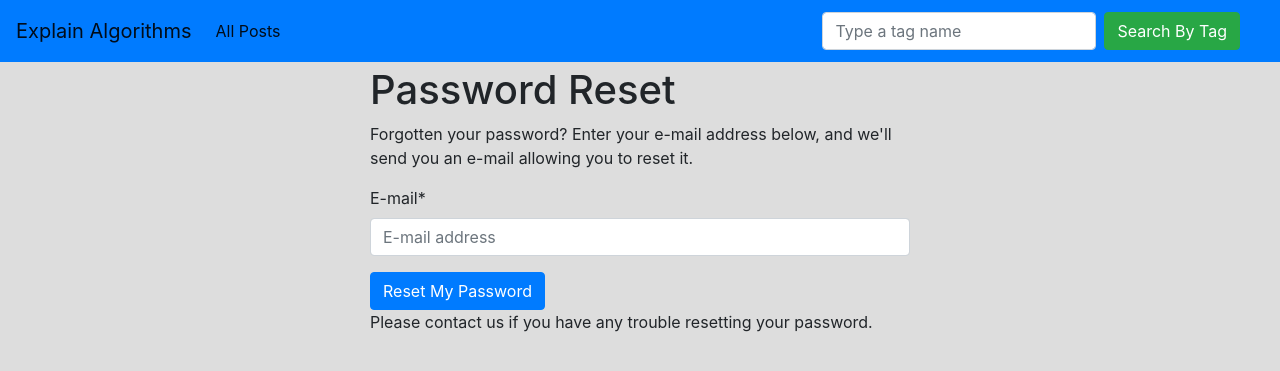
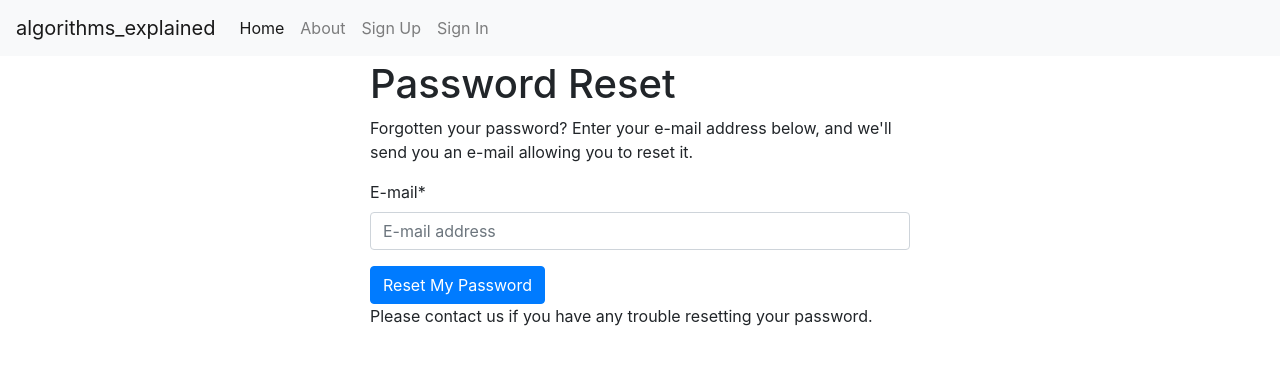
Before and after one commit to Zamy97/Algorithms_Explained, a Django app: page /accounts/password/reset/ in a window 1280 px wide. Shown: the top 371 px of the page. Run offline with Django 3.2, Linux system fonts and the light colour scheme; some libraries are stand-ins or nearby versions.

Commit message:
trying to figure out what the error is

```diff
--- a/algorithms_explained/templates/base.html
+++ b/algorithms_explained/templates/base.html
@@ -1,43 +1,33 @@
-{% load static i18n %}<!DOCTYPE html>
+{% load static i18n compress%}<!DOCTYPE html>
 <html lang="en">
   <head>
     <meta charset="utf-8">
     <meta http-equiv="x-ua-compatible" content="ie=edge">
-    <title>{% block title %}Explain Algorithms {% endblock title %}</title>
+    <title>{% block title %}algorithms_explained{% endblock title %}</title>
     <meta name="viewport" content="width=device-width, initial-scale=1.0">
     <meta name="description" content="">
     <meta name="author" content="">
-
-    <!-- These are the ones coming for the card view on the home route -->
-
-    <link href="//maxcdn.bootstrapcdn.com/bootstrap/4.0.0/css/bootstrap.min.css" rel="stylesheet" id="bootstrap-css">
-    <script src="//maxcdn.bootstrapcdn.com/bootstrap/4.0.0/js/bootstrap.min.js"></script>
-    <script src="//cdnjs.cloudflare.com/ajax/libs/jquery/3.2.1/jquery.min.js"></script>
 
     <!-- HTML5 shim, for IE6-8 support of HTML5 elements -->
     <!--[if lt IE 9]>
       <script src="https://cdnjs.cloudflare.com/ajax/libs/html5shiv/3.7.3/html5shiv.min.js"></script>
     <![endif]-->
 
-    <link rel="icon" href="{% static 'static/images/favicons/favicon.ico' %}">
+    <link rel="icon" href="{% static 'images/favicons/favicon.ico' %}">
 
     {% block css %}
-    <style type="text/css">
-   body { background: #DDDDDD !important; } /* Adding !important forces the browser to overwrite the default style applied by Bootstrap */
-    </style>
 
     <!-- Latest compiled and minified Bootstrap CSS -->
     <link href="https://stackpath.bootstrapcdn.com/bootstrap/4.3.1/css/bootstrap.min.css" rel="stylesheet" integrity="sha384-ggOyR0iXCbMQv3Xipma34MD+dH/1fQ784/j6cY/iJTQUOhcWr7x9JvoRxT2MZw1T" crossorigin="anonymous">
 
 
     <!-- Your stuff: Third-party CSS libraries go here -->
-
+    {% compress css %}
     <!-- This file stores project-specific CSS -->
 
     <link href="{% static 'css/project.css' %}" rel="stylesheet">
-    <link href="{% static 'css/home_view.css' %}" rel="stylesheet">
 
-
+    {% endcompress %}
     {% endblock %}
 
   </head>
@@ -45,53 +35,40 @@
   <body>
 
     <div class="mb-1">
-      <nav class="navbar navbar-expand-md navbar-light bg-primary">
+      <nav class="navbar navbar-expand-md navbar-light bg-light">
         <button class="navbar-toggler navbar-toggler-right" type="button" data-toggle="collapse" data-target="#navbarSupportedContent" aria-controls="navbarSupportedContent" aria-expanded="false" aria-label="Toggle navigation">
           <span class="navbar-toggler-icon"></span>
         </button>
-        <a class="navbar-brand" href="{% url 'algorithms:blog_index' %}">Explain Algorithms </a>
+        <a class="navbar-brand" href="{% url 'home' %}">algorithms_explained</a>
 
         <div class="collapse navbar-collapse" id="navbarSupportedContent">
           <ul class="navbar-nav mr-auto">
             <li class="nav-item active">
-              <a class="nav-link" href="{% url 'algorithms:blog_index' %}">All Posts <span class="sr-only">(current)</span></a>
+              <a class="nav-link" href="{% url 'home' %}">Home <span class="sr-only">(current)</span></a>
             </li>
-            <!-- <form class="form-inline">
-              <input class="form-control mr-sm-2" type="search" placeholder="Search by tags" aria-label="Search">
-              <button class="btn btn-outline-success my-2 my-sm-0" type="submit">Search</button>
-            </form> -->
-            <!-- <form class="form-inline my-2 my-lg-0">
-              <input class="form-control mr-sm-2" type="search" placeholder="Search" aria-label="Search">
-              <button class="btn btn-outline-success my-2 my-sm-1 mr-sm-4" type="submit">Search</button>
-
-            </form> -->
-            <!-- <li class="nav-item">
-            </li> -->
-            <!-- {% if request.user.is_authenticated %} -->
-              <!-- <li class="nav-item">
+            <li class="nav-item">
+              <a class="nav-link" href="{% url 'about' %}">About</a>
+            </li>
+            {% if request.user.is_authenticated %}
+              <li class="nav-item">
                 {# URL provided by django-allauth/account/urls.py #}
                 <a class="nav-link" href="{% url 'users:detail' request.user.username  %}">{% trans "My Profile" %}</a>
-              </li> -->
-              <!-- <li class="nav-item">
+              </li>
+              <li class="nav-item">
                 {# URL provided by django-allauth/account/urls.py #}
                 <a class="nav-link" href="{% url 'account_logout' %}">{% trans "Sign Out" %}</a>
-              </li> -->
-            <!-- {% else %} -->
-              <!-- <li class="nav-item">
+              </li>
+            {% else %}
+              <li class="nav-item">
                 {# URL provided by django-allauth/account/urls.py #}
                 <a id="sign-up-link" class="nav-link" href="{% url 'account_signup' %}">{% trans "Sign Up" %}</a>
-              </li> -->
-              <!-- <li class="nav-item">
+              </li>
+              <li class="nav-item">
                 {# URL provided by django-allauth/account/urls.py #}
                 <a id="log-in-link" class="nav-link" href="{% url 'account_login' %}">{% trans "Sign In" %}</a>
-              </li> -->
-            <!-- {% endif %} -->
-
+              </li>
+            {% endif %}
           </ul>
-          <form class="form-inline my-2 my-lg-0">
-            <input class="form-control mr-sm-2" type="search" placeholder="Type a tag name" aria-label="Search">
-            <button class="btn btn-success my-2 my-sm-1 mr-sm-4" type="submit">Search By Tag</button>
-          </form>
         </div>
       </nav>
 
@@ -127,9 +104,9 @@
 
 
       <!-- place project specific Javascript in this file -->
-
+      {% compress js %}
       <script src="{% static 'js/project.js' %}"></script>
-
+      {% endcompress %}
 
     {% endblock javascript %}
   </body>
```
